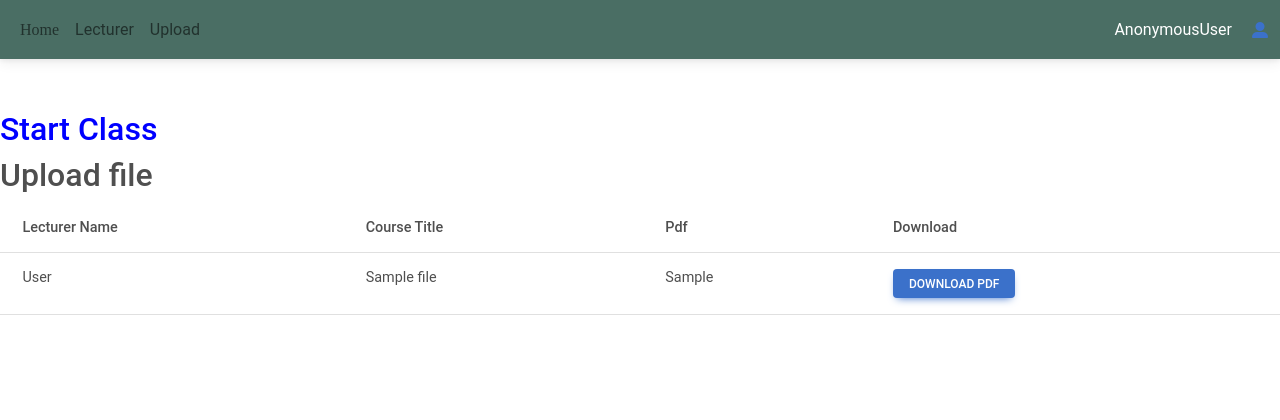
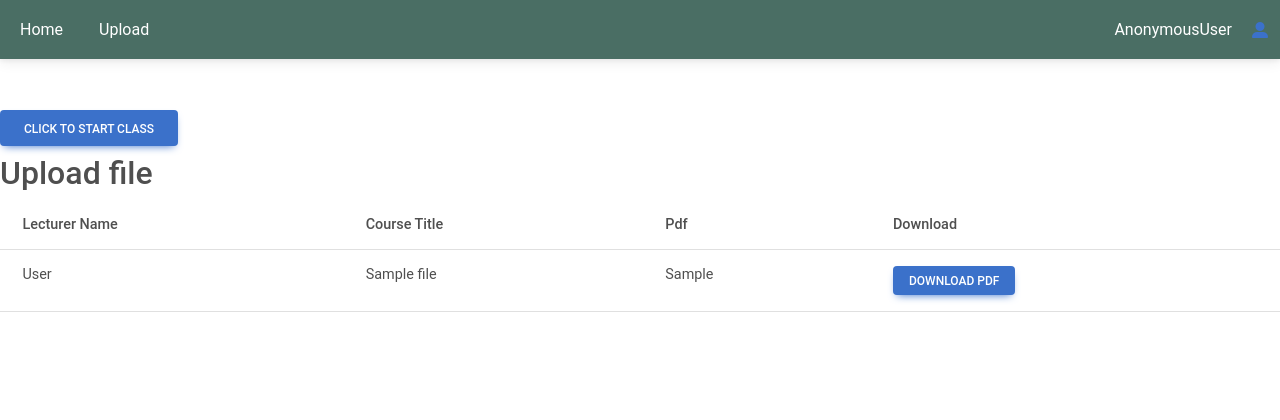
Before and after one commit to muhindokiro/virtualclass, a Django app: template virtual/templates/lecturer.html in a window 1280 px wide. Shown: the top 420 px of the page. Run offline with Django 4.2, Linux system fonts and the light colour scheme; the template is opened without the code that fills it: values that come from a table or form of the project are taken from there, others are empty; tables that the repository leaves empty hold one stand-in row (values such as "Sample post"); some web fonts are replaced.

Commit message:
modified

```diff
--- a/virtual/templates/lecturer.html
+++ b/virtual/templates/lecturer.html
@@ -32,13 +32,14 @@
                 <!-- Left links -->
                 <ul class="navbar-nav me-auto mb-2 mb-lg-0">
                     <li class="nav-item">
-                        <a style="font-family: 'Times New Roman', Times, serif;" class="nav-link" href="{% url 'home' %}">Home</a>
+                        <!-- <a style="font-family: 'Times New Roman', Times, serif;" class="nav-link" href="{% url 'home' %}">Home</a> -->
+                        <a style="margin-right: 20px; color: white" class="nav-link" href="{% url 'home' %}">Home</a>
                     </li>
+                    <!-- <li class="nav-item">
+                        <a class="nav-link" href="{% url 'lecturer' %} ">Lecturer</a>
+                    </li> -->
                     <li class="nav-item">
-                        <a class="nav-link" href="{% url 'lecturer' %} ">Lecturer</a>
-                    </li>
-                    <li class="nav-item">
-                        <a class="nav-link" href="{% url 'upload_file' %} ">Upload</a>
+                        <a style="margin-right: 20px; color: white" class="nav-link" href="{% url 'upload_file' %} ">Upload</a>
                     </li>
                 </ul>
                 <!-- Left links -->
@@ -84,7 +85,8 @@
     <br />
     <br />
     <div>
-      <h2><a class="nav-link" href="{% url 'camera' %}" style="color: blue">Start Class</a>
+      <h2><a class="nav-link" href="{% url 'camera' %}" style="color: blue"><button type="submit" class="btn btn-primary">Click to start class</button></a>
+
       </h2>
       <h2>Upload file</h2>
 
```
Also changed, not shown: db.sqlite3.
